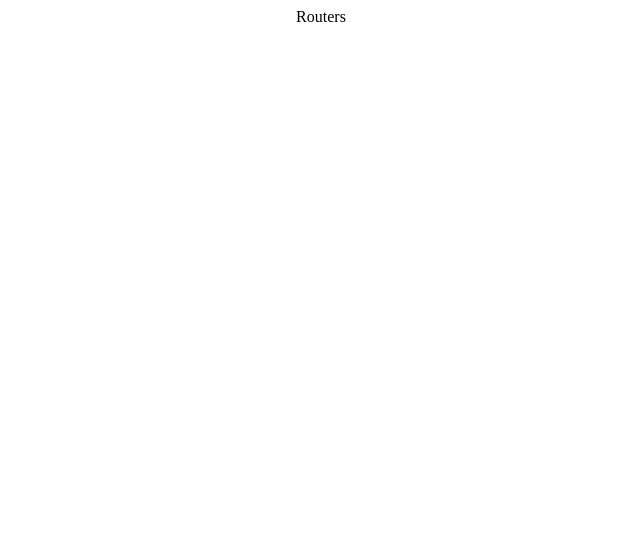
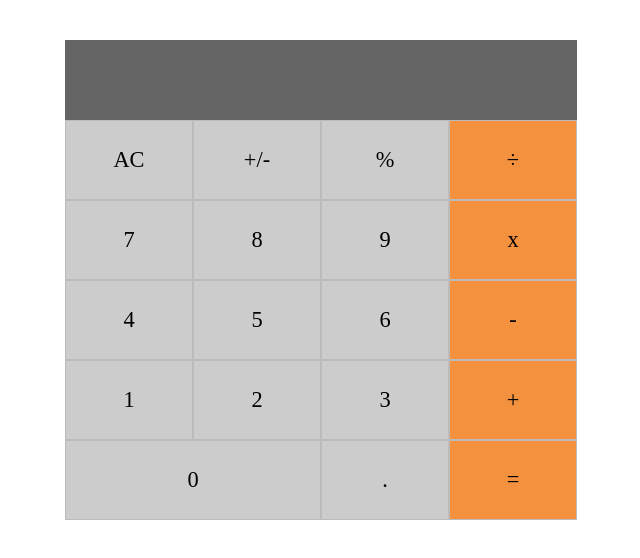
Before and after one commit to Paskab012/React-calculator, a React (Create React App) app: page / in a window 1280 px wide. Shown: the top 558 px of the page, without its empty margins (319-959 px from the left). Built offline with nearby package versions, Linux system fonts and the light colour scheme.

Commit message:
Add styles and design

```diff
--- a/src/App.js
+++ b/src/App.js
@@ -1,6 +1,5 @@
-/* eslint-disable react/self-closing-comp */
 import './App.css';
-import Logic from './Routers';
+import Logic from './components';
 
 function App() {
   return (
--- a/src/Routers/index.js
+++ /dev/null
@@ -1,9 +0,0 @@
-import React from 'react';
-
-function Logic() {
-  return (
-    <div>Routers</div>
-  );
-}
-
-export default Logic;
--- /dev/null
+++ b/src/components/index.css
@@ -0,0 +1,80 @@
+
+
+.container {
+    width: 100%;
+    display: flex;
+    flex-direction: column;
+    align-items: center;
+    gap: 2rem;
+  }
+
+  .calc-container {
+    width: 90vw;
+    height: 60vh;
+    background-color: rgb(100, 100, 100);
+    display: grid;
+    grid-template-columns: repeat(4, 1fr);
+    grid-template-rows: repeat(6, 1fr);
+    margin-top: 2rem;
+  }
+
+  .screen {
+    grid-column: 1 / span 4;
+    color: white;
+    padding: 2rem;
+    display: flex;
+    justify-content: flex-end;
+    font-size: 2rem;
+  }
+
+  .btn {
+    all: unset;
+    display: grid;
+    place-content: center;
+    background-color: #ccc;
+    border: 1px solid #bbb;
+    cursor: pointer;
+    font-size: 1.4rem;
+  }
+
+  .btn:hover {
+    background-color: grey;
+    color: white;
+  }
+
+  .btn:active {
+    background-color: black;
+  }
+
+  .orange {
+    background-color: #f3913e;
+  }
+
+  .orange:hover {
+    background-color: #ff4300;
+  }
+
+  .orange:active {
+    background-color: #d30000;
+  }
+
+  .zero {
+    grid-column: 1 / span 2;
+  }
+
+  @media (min-width: 992px) {
+    .container {
+      width: 100%;
+      flex-direction: row;
+      justify-content: space-evenly;
+      align-items: flex-start;
+    }
+
+    p {
+      margin-top: 2rem;
+    }
+
+    .calc-container {
+      width: 40vw;
+    }
+  }
--- /dev/null
+++ b/src/components/index.js
@@ -0,0 +1,35 @@
+import React from 'react';
+import './index.css';
+
+function Logic() {
+  return (
+    <>
+      <div className="container">
+        <div className="calc-container">
+          <div className="screen" />
+          <button type="button" className="btn">AC</button>
+          <button type="button" className="btn">+/-</button>
+          <button type="button" className="btn">%</button>
+          <button type="button" className="btn orange">÷</button>
+          <button type="button" className="btn">7</button>
+          <button type="button" className="btn">8</button>
+          <button type="button" className="btn">9</button>
+          <button type="button" className="btn orange">x</button>
+          <button type="button" className="btn">4</button>
+          <button type="button" className="btn">5</button>
+          <button type="button" className="btn">6</button>
+          <button type="button" className="btn orange">-</button>
+          <button type="button" className="btn">1</button>
+          <button type="button" className="btn">2</button>
+          <button type="button" className="btn">3</button>
+          <button type="button" className="btn orange">+</button>
+          <button type="button" className="btn zero">0</button>
+          <button type="button" className="btn">.</button>
+          <button type="button" className="btn orange">=</button>
+        </div>
+      </div>
+    </>
+  );
+}
+
+export default Logic;
```
